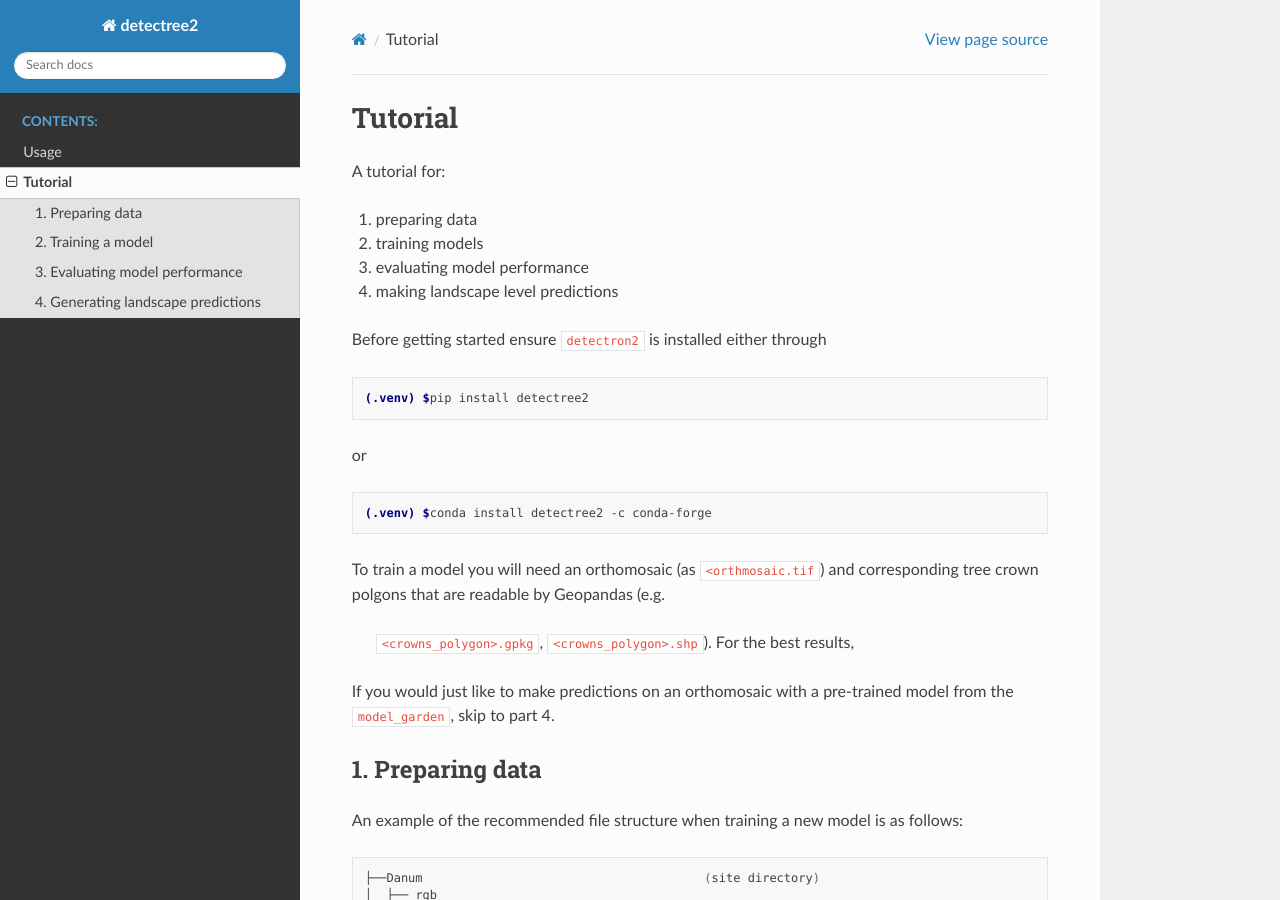
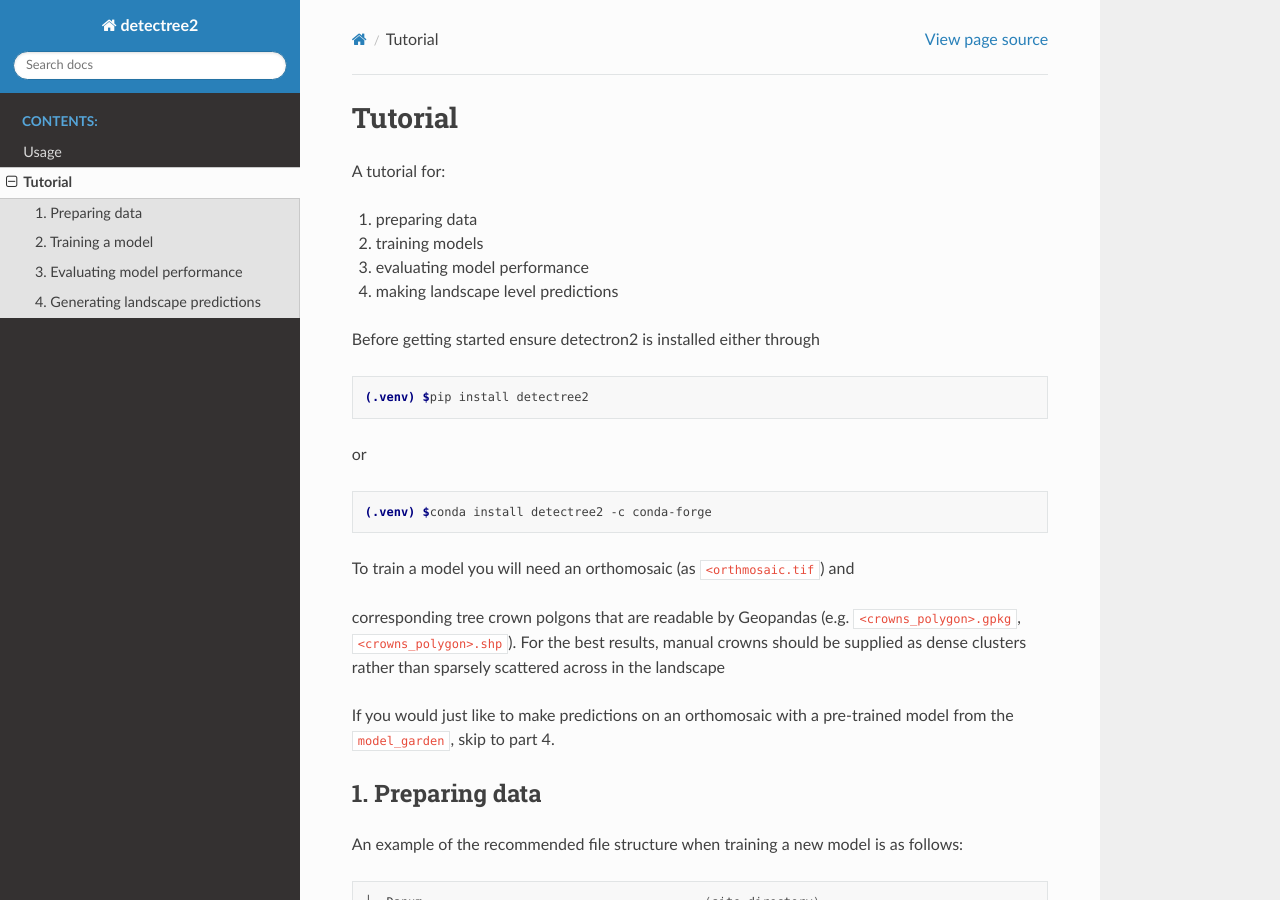
Before and after one commit to PatBall1/detectree2, a Sphinx documentation site: the page built from docs/source/tutorial.rst, in a window 1280 px wide and 900 px high. Built offline with Sphinx 7.4.7 and the Read the Docs theme 2.0.0, drawn with Linux system fonts in a browser that asks for light colours.

Commit message:
Jb/tutorial (#53)
* updated tutorial and new crown cleaning function

* fixing isort issue

* update tutorial

* minor edits

```diff
--- a/docs/source/tutorial.rst
+++ b/docs/source/tutorial.rst
@@ -8,7 +8,7 @@
 3. evaluating model performance
 4. making landscape level predictions
 
-Before getting started ensure ``detectron2`` is installed either through
+Before getting started ensure detectron2 is installed either through
 
 .. code-block:: console
 
@@ -21,8 +21,12 @@
    (.venv) $conda install detectree2 -c conda-forge
 
 To train a model you will need an orthomosaic (as ``<orthmosaic.tif``) and
-corresponding tree crown polgons that are readable by Geopandas (e.g.
- ``<crowns_polygon>.gpkg``, ``<crowns_polygon>.shp``). For the best results,
+
+corresponding tree crown polgons that are readable by Geopandas
+(e.g. ``<crowns_polygon>.gpkg``, ``<crowns_polygon>.shp``). For the best
+results, manual crowns should be supplied as dense clusters rather than
+sparsely scattered across in the landscape
+
 
 
 If you would just like to make predictions on an orthomosaic with a pre-trained
```
